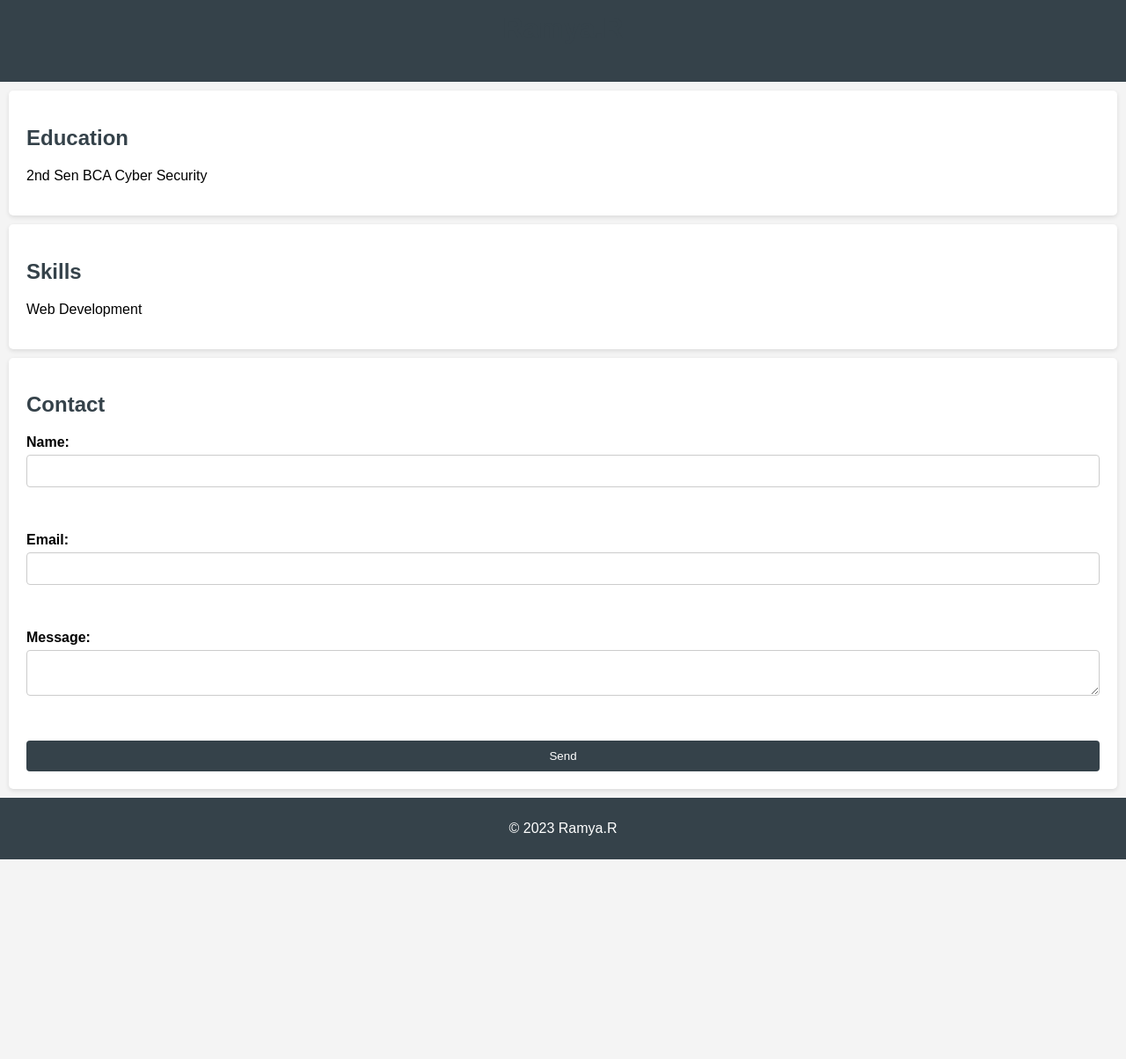
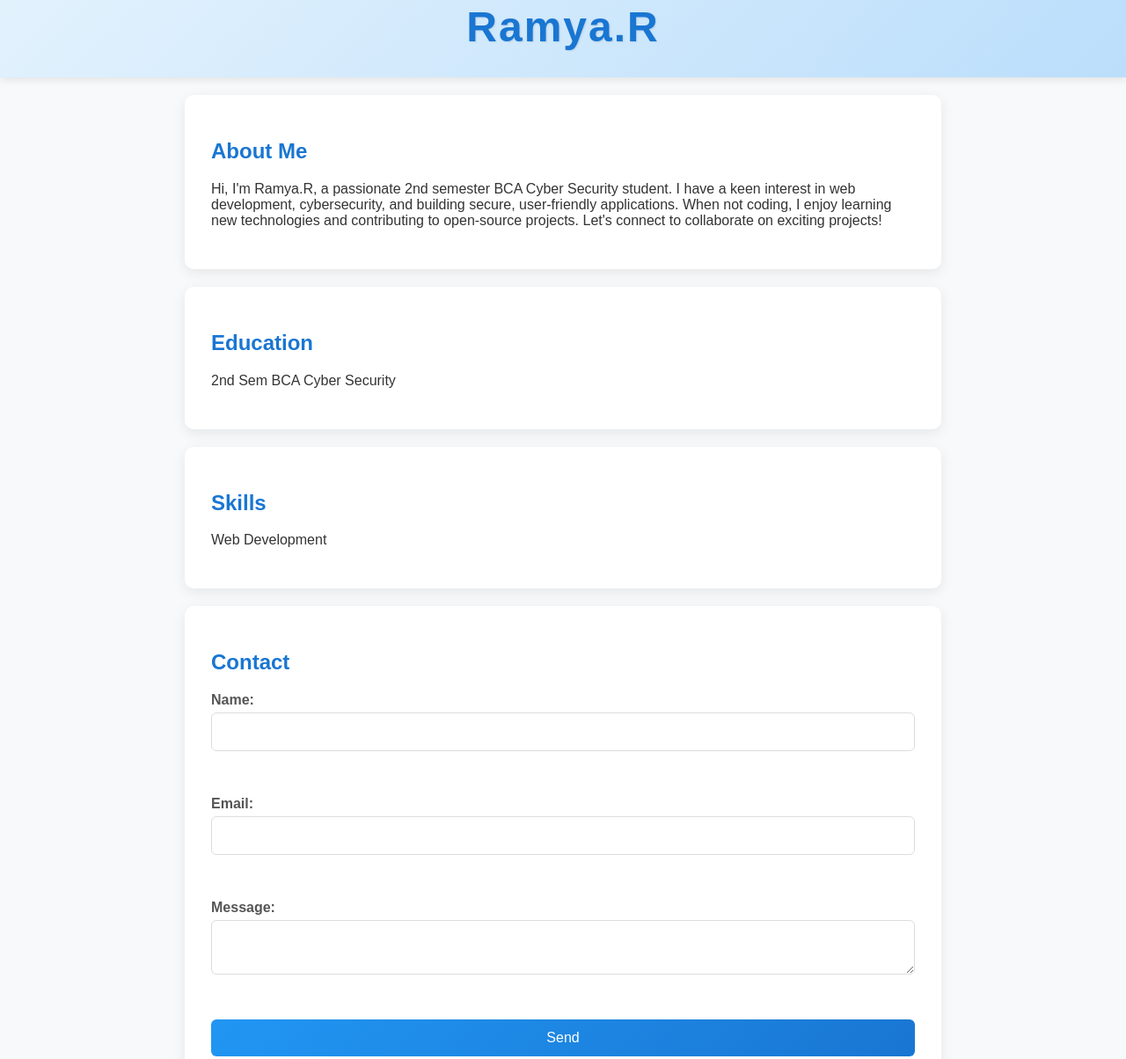
Before and after one commit to ramya3893535-netizen/ramyaa, a plain HTML site: page index.html in a window 1280 px wide. Shown: the part 27-1231 px from the top of the page at 88% size. Before the commit the page ends 1004 px from the top, so only its background shows below. Drawn offline with Linux system fonts and the light colour scheme; a script that the page names is missing.

Commit message:
Add files via upload

```diff
--- a/index.html
+++ b/index.html
@@ -11,9 +11,13 @@
         <h1>Ramya.R</h1>
     </header>
     <main>
+        <section id="about">
+            <h2>About Me</h2>
+            <p>Hi, I'm Ramya.R, a passionate 2nd semester BCA Cyber Security student. I have a keen interest in web development, cybersecurity, and building secure, user-friendly applications. When not coding, I enjoy learning new technologies and contributing to open-source projects. Let's connect to collaborate on exciting projects!</p>
+        </section>
         <section id="education">
             <h2>Education</h2>
-            <p>2nd Sen BCA Cyber Security</p>
+            <p>2nd Sem BCA Cyber Security</p>
         </section>
         <section id="skills">
             <h2>Skills</h2>
@@ -35,6 +39,6 @@
     <footer>
         <p>&copy; 2023 Ramya.R</p>
     </footer>
-    <script src="script.js"></script>
+    <script type="module" src="script.js"></script>
 </body>
 </html>
--- a/script.js
+++ b/script.js
@@ -1,8 +1,33 @@
-document.getElementById('contactForm').addEventListener('submit', function(event) {
+const SUPABASE_URL = 'https://ktauzfdbwjepydhqwhyl.supabase.co';
+const SUPABASE_ANON_KEY = 'eyJhbGciOiJIUzI1NiIsInR5cCI6IkpXVCJ9.eyJpc3MiOiJzdXBhYmFzZSIsInJlZiI6Imt0YXV6ZmRid2plcHlkaHF3aHlsIiwicm9sZSI6ImFub24iLCJpYXQiOjE3NzQxOTI0MDcsImV4cCI6MjA4OTc2ODQwN30.5AGavnWc7P3NZcrNvsMwRBf6Z0tF0XvM4IgFcPJeMkY';
+
+import { createClient } from 'https://esm.sh/@supabase/supabase-js@2';
+
+// Initialize Supabase client
+const supabase = createClient(SUPABASE_URL, SUPABASE_ANON_KEY);
+
+document.getElementById('contactForm').addEventListener('submit', async function(event) {
     event.preventDefault();
     const name = document.getElementById('name').value;
     const email = document.getElementById('email').value;
     const message = document.getElementById('message').value;
-    alert(`Thank you, ${name}! Your message has been sent. Email: ${email}, Message: ${message}`);
-    // In a real application, you would send this data to a server
+
+    try {
+        const { data, error } = await supabase
+            .from('contacts')
+            .insert([{ name, email, message }]);
+
+        if (error) {
+            console.error('Error:', error);
+            alert('Error sending message: ' + error.message);
+        } else {
+            console.log('Success:', data);
+            alert(`Thank you, ${name}! Your message has been sent successfully.`);
+            // Reset form
+            document.getElementById('contactForm').reset();
+        }
+    } catch (err) {
+        console.error('Unexpected error:', err);
+        alert('An unexpected error occurred. Please try again.');
+    }
 });
--- a/styles.css
+++ b/styles.css
@@ -2,26 +2,36 @@ body {
     font-family: Arial, sans-serif;
     margin: 0;
     padding: 0;
-    background-color: #f4f4f4;
+    background-color: #f8f9fa;
+    color: #333;
 }
 
 header {
-    background: #35424a;
-    color: #ffffff;
-    padding: 20px 0;
+    background: linear-gradient(135deg, #e3f2fd 0%, #bbdefb 100%);
+    color: #1565c0;
+    padding: 30px 0;
     text-align: center;
+    box-shadow: 0 2px 10px rgba(0, 0, 0, 0.1);
+}
+
+header h1 {
+    font-size: 3em;
+    margin: 0;
+    text-shadow: 1px 1px 2px rgba(0, 0, 0, 0.1);
+    letter-spacing: 2px;
 }
 
 section {
-    padding: 20px;
-    margin: 10px;
+    padding: 30px;
+    margin: 20px auto;
+    max-width: 800px;
     background: #ffffff;
-    border-radius: 5px;
-    box-shadow: 0 2px 5px rgba(0, 0, 0, 0.1);
+    border-radius: 10px;
+    box-shadow: 0 4px 15px rgba(0, 0, 0, 0.08);
 }
 
 h1, h2 {
-    color: #35424a;
+    color: #1976d2;
 }
 
 form {
@@ -32,34 +42,43 @@ form {
 label {
     margin-bottom: 5px;
     font-weight: bold;
+    color: #555;
 }
 
 input, textarea {
     margin-bottom: 15px;
-    padding: 10px;
-    border: 1px solid #ccc;
-    border-radius: 4px;
+    padding: 12px;
+    border: 1px solid #ddd;
+    border-radius: 6px;
+    font-size: 16px;
+    transition: border-color 0.3s;
+}
+
+input:focus, textarea:focus {
+    border-color: #2196f3;
+    outline: none;
 }
 
 button {
-    padding: 10px;
-    background-color: #35424a;
+    padding: 12px 24px;
+    background: linear-gradient(135deg, #2196f3 0%, #1976d2 100%);
     color: white;
     border: none;
-    border-radius: 4px;
+    border-radius: 6px;
     cursor: pointer;
+    font-size: 16px;
+    transition: transform 0.2s, box-shadow 0.2s;
 }
 
 button:hover {
-    background-color: #2c3e50;
+    transform: translateY(-2px);
+    box-shadow: 0 4px 12px rgba(33, 150, 243, 0.4);
 }
 
 footer {
     text-align: center;
-    padding: 10px 0;
-    background: #35424a;
-    color: #ffffff;
-    position: relative;
-    bottom: 0;
-    width: 100%;
+    padding: 20px 0;
+    background: linear-gradient(135deg, #f0f8ff 0%, #e1f5fe 100%);
+    color: #1565c0;
+    box-shadow: 0 -2px 10px rgba(0, 0, 0, 0.05);
 }
```
